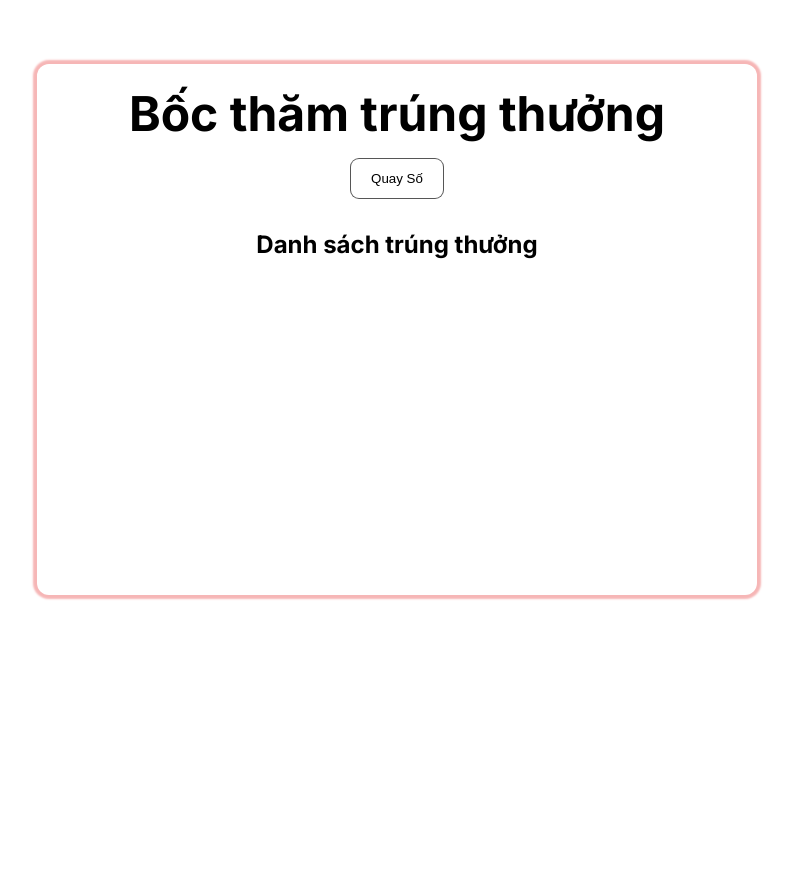
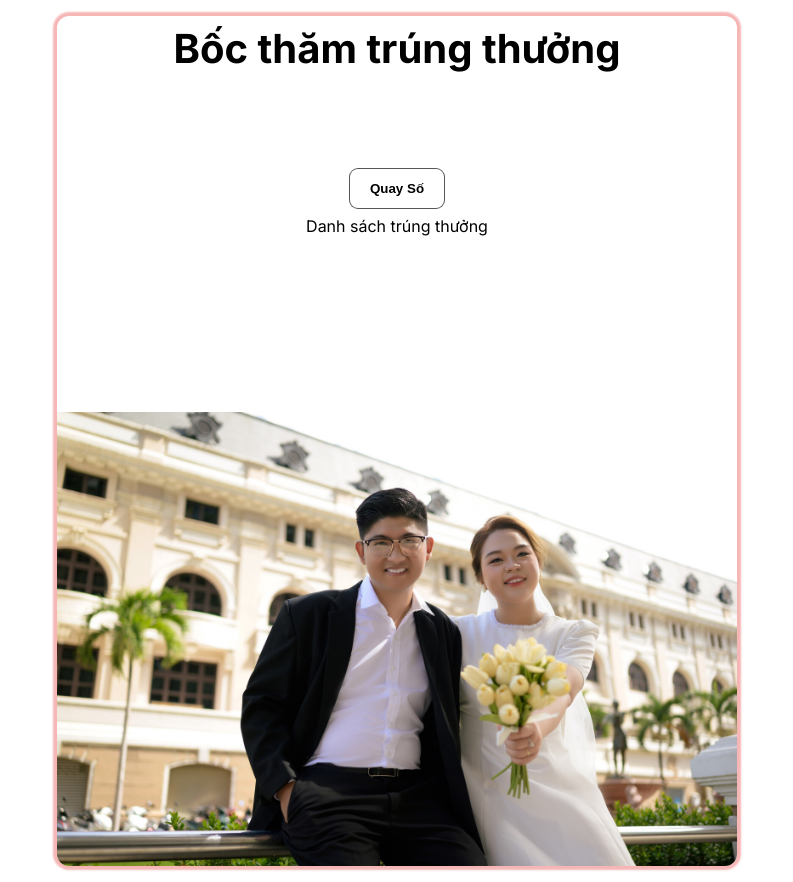
Before and after one commit to Toni15102/Project, a Next.js app: page / in a window 1280 px wide. Shown: the whole page, without its empty margins (243-1036 px from the left). Before the commit the page ends 800 px from the top, so only its background shows below. Built offline with nearby package versions, Linux system fonts and the light colour scheme.

Commit message:
image and animation

```diff
--- a/src/pages/index.js
+++ b/src/pages/index.js
@@ -2,6 +2,8 @@ import Head from 'next/head'
 import {useState} from 'react'
 import {Inter} from 'next/font/google'
 import styles from '@/styles/Home.module.css'
+import weddingImg from '../../public/wedding.jpg'
+import Image from "next/image";
 
 const inter = Inter({subsets: ['latin']})
 
@@ -48,13 +50,14 @@ export default function Home() {
             </div>
           </div>
           <button className={styles.eventButton} onClick={generateNumber}>Quay Số</button>
-          <h2 className={styles.historyTitle}>Danh sách trúng thưởng</h2>
+          <p className={styles.historyTitle}>Danh sách trúng thưởng</p>
           <ul className={styles.historyArea}>
             {history.map((item) => (<li key={item.result}>
               <strong>{item.result}</strong>
               <span>{item.time}</span>
             </li>))}
           </ul>
+          <Image src={weddingImg} alt="Huu Tai & Hong Truc" width={680} height={240}/>
         </div>
       </main>
     </>
--- a/src/styles/Home.module.css
+++ b/src/styles/Home.module.css
@@ -1,15 +1,21 @@
 .container {
-  max-width: 720px;
+  max-width: 680px;
   margin: 0 auto;
-  padding: 4rem 0;
+  padding: 1rem 0;
+}
+
+.container img {
+  width: 100%;
+  height: auto;
+  border-bottom-left-radius: 12px;
+  border-bottom-right-radius: 12px;
 }
 
 .mainTitle {
-  font-size: 3em;
+  font-size: 2.5em;
 }
-
 .box {
-  padding: 1.25rem;
+  padding-top: 0.5rem;
   display: flex;
   flex-direction: column;
   justify-content: center;
@@ -19,6 +25,7 @@
   border-radius: 12px;
 }
 
+
 .resultWrapper {
   overflow: hidden;
   width: 19ch;
@@ -26,9 +33,12 @@
 }
 
 .result {
+  display: flex;
+  align-items: center;
   color: red;
-  font-size: 6em;
+  font-size: 5em;
   font-weight: bold;
+  height: 1em
 }
 
 .eventButton {
@@ -38,13 +48,26 @@
   border: none;
   box-shadow: 0 0 0 1px #565656;
   border-radius: 8px;
+  font-weight: 600;
+  transition: all .3s;
+  position: relative;
+}
+
+.eventButton:hover {
+  background-color: #f6b6b6;
+  color: #fff;
+  box-shadow: 0 0 0 1px #f6b6b6;
+}
+
+.eventButton:active {
+  transform: scale(0.9);
+  background-color: #f88a8a;
 }
 
 .historyArea {
   width: 240px;
-  height: 300px;
+  height: 160px;
   overflow-y: auto;
-  font-size: 1.3em;
   line-height: 2em;
 }
 
@@ -58,15 +81,6 @@
   align-items: baseline;
 }
 
-.historyArea strong {
-  font-size: 1.3em;
-}
-
-.historyTitle {
-  margin-top: 1.5rem;
-  margin-bottom: .5rem;
-}
-
 .result:global(.pending) {
   animation: randomGen 1s steps(30) infinite;
 }
```
Also changed, not shown: public/wedding.jpg (added).
